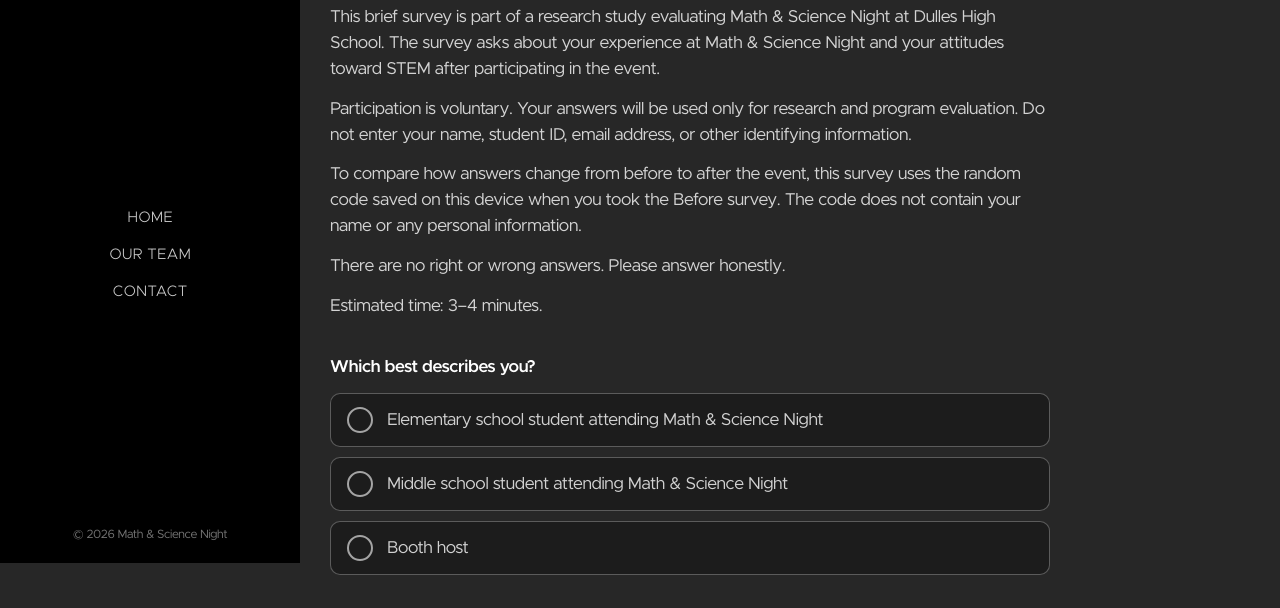
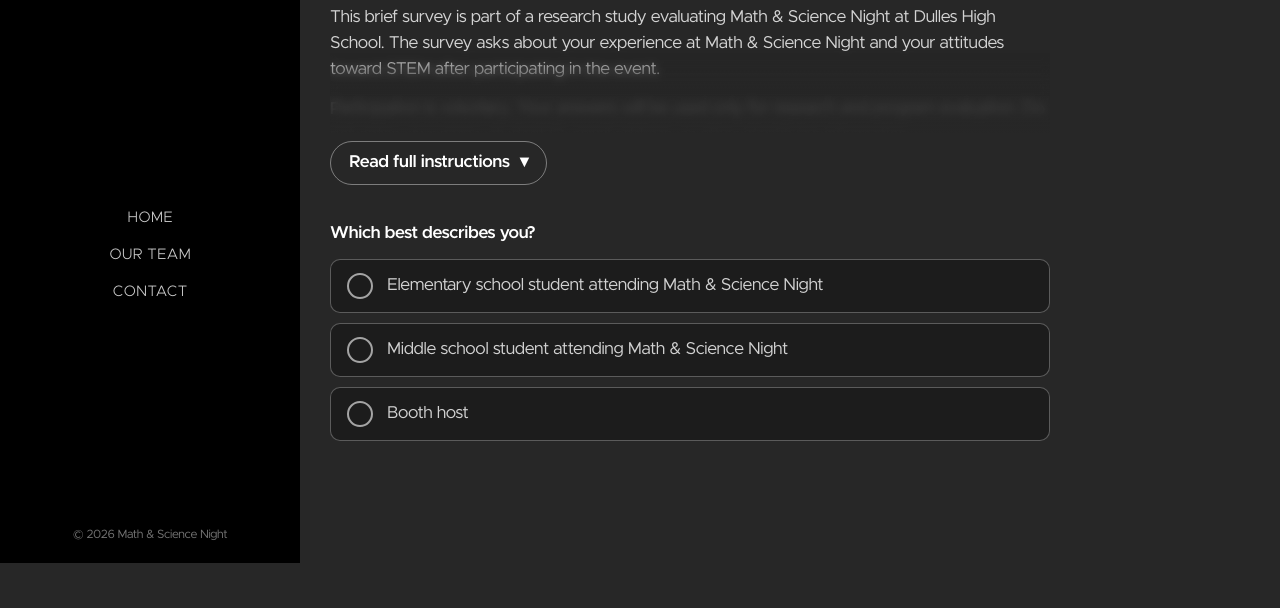
Before and after one commit to ronstercodes/msn_site, a website: page survey/after/index.html in a window 1280 px wide. Shown: the part 237-845 px from the top of the page. After the commit the page ends 800 px from the top, so only its background shows below. Drawn offline with Linux system fonts and the light colour scheme.

Commit message:
Fold the long research notice behind a 'Read full instructions' button; new thank-you wording
The notice fades and blurs out after a few lines; the full text stays in the
page for screen readers and opens with the button. Thank-you screen now
mentions making STEM more accessible and strengthening the community.

Co-Authored-By: Claude Sonnet 5.5 <noreply@anthropic.com>

```diff
--- a/css/style.css
+++ b/css/style.css
@@ -484,8 +484,50 @@ button.btn { font-family: var(--font); letter-spacing: inherit; cursor: pointer;
 
 .survey, .survey-branch, .survey-section { display: flex; flex-direction: column; gap: 36px; }
 .survey { max-width: 720px; }
+.survey-intro { overflow: hidden; transition: max-height 0.3s ease; }
 .survey-intro p { margin-bottom: 14px; }
 .survey-intro p:last-child { margin-bottom: 0; }
+.intro-body { position: relative; }
+.intro-wrap.collapsed .survey-intro { max-height: 7.4em; }
+.intro-fade {
+  position: absolute;
+  left: 0;
+  right: 0;
+  bottom: 0;
+  height: 4.8em;
+  pointer-events: none;
+  opacity: 0;
+  transition: opacity 0.2s;
+  background: linear-gradient(to bottom, rgba(39, 39, 39, 0) 0%, rgba(39, 39, 39, 0.8) 65%, #272727 100%);
+  -webkit-backdrop-filter: blur(4px);
+  backdrop-filter: blur(4px);
+  -webkit-mask-image: linear-gradient(to bottom, transparent 0%, #000 55%);
+  mask-image: linear-gradient(to bottom, transparent 0%, #000 55%);
+}
+.intro-wrap.collapsed .intro-fade { opacity: 1; }
+.intro-toggle {
+  display: inline-flex;
+  align-items: center;
+  min-height: 44px;
+  margin-top: 8px;
+  padding: 0 18px;
+  font: inherit;
+  font-weight: 600;
+  letter-spacing: inherit;
+  color: var(--white);
+  background: transparent;
+  border: 1.5px solid rgba(255, 255, 255, 0.4);
+  border-radius: 999px;
+  cursor: pointer;
+  -webkit-tap-highlight-color: transparent;
+  touch-action: manipulation;
+}
+.intro-toggle::after { content: "\25BE"; margin-left: 10px; }
+.intro-toggle[aria-expanded="true"]::after { content: "\25B4"; }
+.intro-toggle:active { background: rgba(159, 168, 218, 0.28); }
+.intro-toggle:focus-visible { outline: 3px solid var(--white); outline-offset: 3px; }
+@media (hover: hover) { .intro-toggle:hover { border-color: var(--accent); background: rgba(159, 168, 218, 0.14); } }
+@media (prefers-reduced-motion: reduce) { .survey-intro { transition: none; } }
 .survey fieldset { border: 0; min-width: 0; }
 .survey legend,
 .survey .q-label {
--- a/js/survey.js
+++ b/js/survey.js
@@ -282,6 +282,48 @@
     })[question.type](question);
   };
 
+  /* ---------- the research notice: folded and faded until "Read full instructions" ---------- */
+
+  // Nothing is removed. The whole text stays on the page (screen readers still read it);
+  // it is only clipped until the button opens it.
+  const buildIntro = paragraphs => {
+    const wrap = el('div', 'intro-wrap collapsed');
+    const body = el('div', 'intro-body');
+    const intro = el('div', 'survey-intro');
+    intro.id = 'survey-intro';
+    for (const paragraph of paragraphs) intro.append(el('p', '', paragraph));
+    const fade = el('div', 'intro-fade');
+    fade.setAttribute('aria-hidden', 'true');
+    body.append(intro, fade);
+
+    const toggle = el('button', 'intro-toggle', 'Read full instructions');
+    toggle.type = 'button';
+    toggle.setAttribute('aria-expanded', 'false');
+    toggle.setAttribute('aria-controls', 'survey-intro');
+
+    const reduced = window.matchMedia('(prefers-reduced-motion: reduce)').matches;
+    let timer = 0;
+    toggle.addEventListener('click', () => {
+      clearTimeout(timer);
+      const opening = wrap.classList.contains('collapsed');
+      intro.style.maxHeight = `${intro.scrollHeight}px`;
+      if (opening) {
+        wrap.classList.remove('collapsed');
+        timer = setTimeout(() => { intro.style.maxHeight = 'none'; }, reduced ? 0 : 350);
+      } else {
+        void intro.offsetHeight; // register the open height so the fold animates
+        wrap.classList.add('collapsed');
+        intro.style.maxHeight = '';
+        toggle.scrollIntoView({ block: 'nearest' });
+      }
+      toggle.setAttribute('aria-expanded', String(opening));
+      toggle.textContent = opening ? 'Show less' : 'Read full instructions';
+    });
+
+    wrap.append(body, toggle);
+    return wrap;
+  };
+
   /* ---------- the form ---------- */
 
   const checked = name => form.querySelector(`input[name="${CSS.escape(name)}"]:checked`);
@@ -334,9 +376,7 @@
     form.id = 'survey-form';
     form.noValidate = true;
 
-    const intro = el('div', 'survey-intro');
-    for (const paragraph of current.intro) intro.append(el('p', '', paragraph));
-    form.append(intro);
+    form.append(buildIntro(current.intro));
 
     const roleSet = el('fieldset');
     roleSet.append(el('legend', '', current.role.question));
--- a/survey/after/index.html
+++ b/survey/after/index.html
@@ -46,7 +46,7 @@
 
         <div id="survey-thanks" class="survey-thanks" hidden>
           <h2 tabindex="-1">Thank you!</h2>
-          <p>Your answers have been sent. Thank you for helping us learn how to make Math &amp; Science Night better.</p>
+          <p>Your answers have been sent. Thank you for helping us learn how to make Math &amp; Science Night better, and how events like this make STEM more accessible and strengthen our community.</p>
           <p><a class="btn" href="/">Back to home</a></p>
         </div>
       </div>
```
Also changed, not shown: survey/before/index.html (+1 -1 lines).
